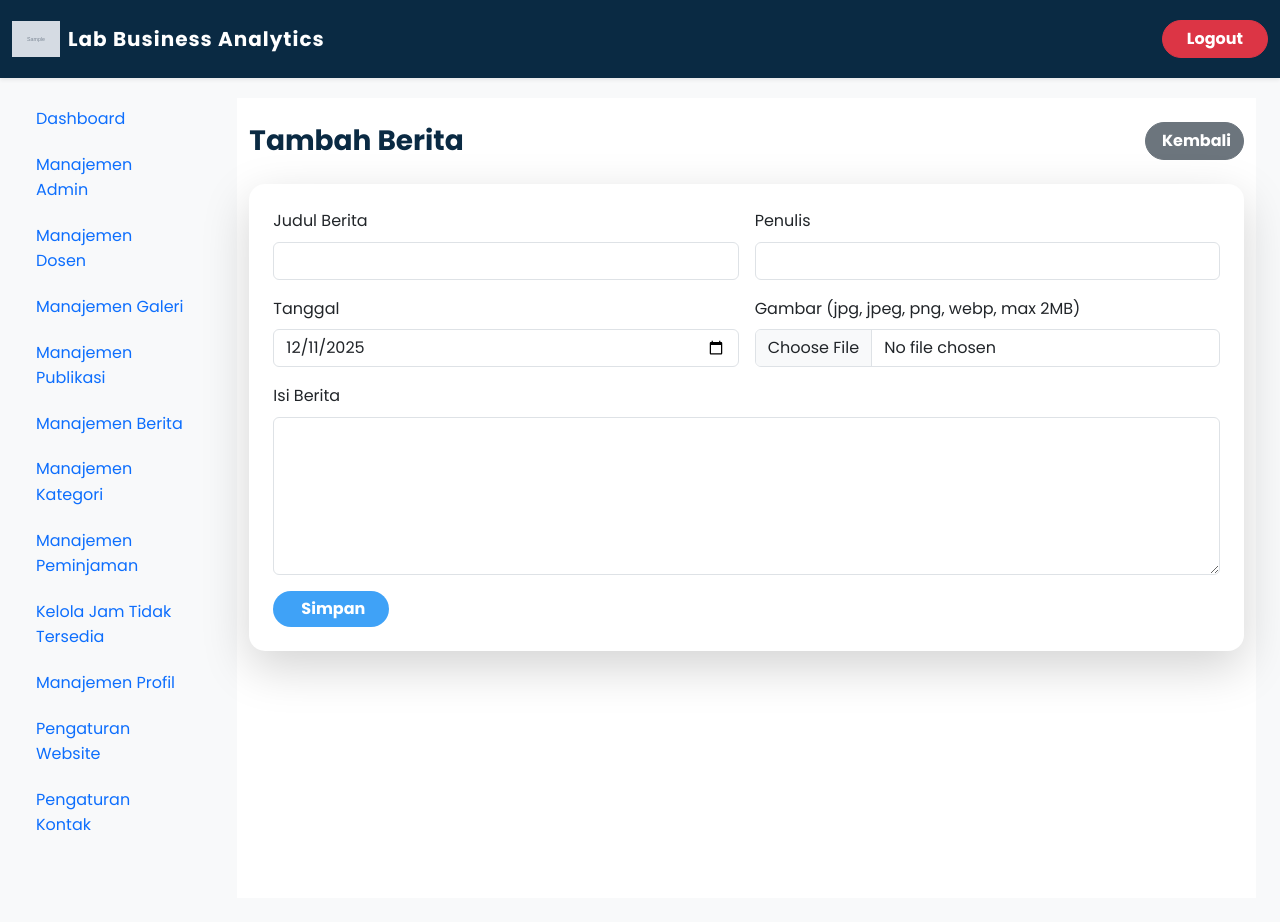
After one commit to baynobu/PBL-Lab-Business-Analytics, a PHP site: page /admin/berita/tambah.php in a window 1280 px wide. The commit adds this page. Run offline with PHP 8.4, Linux system fonts and the light colour scheme; the visitor is signed in with stand-in values (Sample User, id 1); tables that the repository leaves empty or names only in its code hold one stand-in row (values such as "Sample post"); grey boxes marked "Sample" are stand-in pictures; some libraries are stand-ins or nearby versions.

Commit message:
upd : fitur berita

```diff
--- /dev/null
+++ b/admin/berita/tambah.php
@@ -0,0 +1,91 @@
+<?php
+require_once "../../app/utils/session.php";
+checkAdminLogin();
+require_once "../../app/models/Berita.php";
+require_once "../../app/utils/log.php";
+
+$errors = [];
+if ($_SERVER['REQUEST_METHOD'] === 'POST') {
+    $judul = trim($_POST['judul'] ?? '');
+    $isi = trim($_POST['isi'] ?? '');
+    $penulis = trim($_POST['penulis'] ?? '');
+    $tanggal = trim($_POST['tanggal'] ?? date('Y-m-d'));
+    $gambar = $_FILES['gambar'] ?? null;
+
+    if ($judul === '') $errors[] = 'Judul wajib diisi.';
+    if ($isi === '') $errors[] = 'Isi berita wajib diisi.';
+    if ($penulis === '') $errors[] = 'Penulis wajib diisi.';
+
+    $gambarName = '';
+    if ($gambar && $gambar['tmp_name']) {
+        $allowed = ['jpg', 'jpeg', 'png', 'webp'];
+        $ext = strtolower(pathinfo($gambar['name'], PATHINFO_EXTENSION));
+        if (!in_array($ext, $allowed)) {
+            $errors[] = 'Format gambar harus jpg, jpeg, png, atau webp.';
+        } elseif ($gambar['size'] > 2 * 1024 * 1024) {
+            $errors[] = 'Ukuran gambar maksimal 2MB.';
+        } else {
+            $gambarName = uniqid('berita_') . '.' . $ext;
+            move_uploaded_file($gambar['tmp_name'], "../../public/uploads/berita/" . $gambarName);
+        }
+    }
+
+    if (!$errors) {
+        Berita::create([
+            'judul' => $judul,
+            'isi' => $isi,
+            'penulis' => $penulis,
+            'tanggal' => $tanggal,
+            'gambar' => $gambarName
+        ]);
+        logActivity("Menambah berita: $judul");
+        header("Location: manage.php");
+        exit;
+    }
+}
+include "../../views/layouts/header.php";
+?>
+<section class="py-4 min-vh-100 bg-white">
+    <div class="container">
+        <div class="d-flex flex-wrap align-items-center justify-content-between mb-4 gap-2">
+            <h3 class="fw-bold text-primary-custom mb-0">Tambah Berita</h3>
+            <a href="manage.php" class="btn btn-secondary rounded-pill fw-semibold"><i class="bi bi-arrow-left me-1"></i>Kembali</a>
+        </div>
+        <div class="card shadow-lg border-0 rounded-4">
+            <div class="card-body p-4">
+                <?php if ($errors): ?>
+                    <div class="alert alert-danger">
+                        <ul class="mb-0">
+                            <?php foreach ($errors as $e): ?><li><?= htmlspecialchars($e) ?></li><?php endforeach; ?>
+                        </ul>
+                    </div>
+                <?php endif; ?>
+                <form method="post" enctype="multipart/form-data" class="row g-3">
+                    <div class="col-md-6">
+                        <label class="form-label">Judul Berita</label>
+                        <input type="text" name="judul" class="form-control" required value="<?= htmlspecialchars($_POST['judul'] ?? '') ?>">
+                    </div>
+                    <div class="col-md-6">
+                        <label class="form-label">Penulis</label>
+                        <input type="text" name="penulis" class="form-control" required value="<?= htmlspecialchars($_POST['penulis'] ?? '') ?>">
+                    </div>
+                    <div class="col-md-6">
+                        <label class="form-label">Tanggal</label>
+                        <input type="date" name="tanggal" class="form-control" required value="<?= htmlspecialchars($_POST['tanggal'] ?? date('Y-m-d')) ?>">
+                    </div>
+                    <div class="col-md-6">
+                        <label class="form-label">Gambar (jpg, jpeg, png, webp, max 2MB)</label>
+                        <input type="file" name="gambar" accept="image/*" class="form-control">
+                    </div>
+                    <div class="col-12">
+                        <label class="form-label">Isi Berita</label>
+                        <textarea name="isi" class="form-control" rows="6" required><?= htmlspecialchars($_POST['isi'] ?? '') ?></textarea>
+                    </div>
+                    <div class="col-12">
+                        <button type="submit" class="btn btn-accent rounded-pill px-4 fw-semibold"><i class="bi bi-save me-1"></i>Simpan</button>
+                    </div>
+                </form>
+            </div>
+        </div>
+    </div>
+</section>
--- /dev/null
+++ b/app/models/Berita.php
@@ -0,0 +1,79 @@
+<?php
+require_once __DIR__ . '/../config/database.php';
+class Berita
+{
+    public static function all($limit = 6, $offset = 0, $search = '')
+    {
+        global $pdo;
+        $where = [];
+        $params = [];
+        if ($search) {
+            $where[] = "LOWER(judul) LIKE ? OR LOWER(isi) LIKE ?";
+            $params[] = '%' . strtolower($search) . '%';
+            $params[] = '%' . strtolower($search) . '%';
+        }
+        $sql = "SELECT * FROM berita";
+        if ($where) $sql .= " WHERE " . implode(' AND ', $where);
+        $sql .= " ORDER BY tanggal DESC, id DESC LIMIT ? OFFSET ?";
+        $params[] = $limit;
+        $params[] = $offset;
+        $stmt = $pdo->prepare($sql);
+        $stmt->execute($params);
+        return $stmt->fetchAll(PDO::FETCH_ASSOC);
+    }
+    public static function count($search = '')
+    {
+        global $pdo;
+        $where = [];
+        $params = [];
+        if ($search) {
+            $where[] = "LOWER(judul) LIKE ? OR LOWER(isi) LIKE ?";
+            $params[] = '%' . strtolower($search) . '%';
+            $params[] = '%' . strtolower($search) . '%';
+        }
+        $sql = "SELECT COUNT(*) FROM berita";
+        if ($where) $sql .= " WHERE " . implode(' AND ', $where);
+        $stmt = $pdo->prepare($sql);
+        $stmt->execute($params);
+        return $stmt->fetchColumn();
+    }
+    public static function find($id)
+    {
+        global $pdo;
+        $stmt = $pdo->prepare("SELECT * FROM berita WHERE id = ?");
+        $stmt->execute([$id]);
+        return $stmt->fetch(PDO::FETCH_ASSOC);
+    }
+    public static function create($data)
+    {
+        global $pdo;
+        $stmt = $pdo->prepare("INSERT INTO berita (judul, isi, gambar, tanggal, penulis) VALUES (?, ?, ?, ?, ?)");
+        $stmt->execute([
+            $data['judul'],
+            $data['isi'],
+            $data['gambar'],
+            $data['tanggal'],
+            $data['penulis']
+        ]);
+        return $pdo->lastInsertId();
+    }
+    public static function update($id, $data)
+    {
+        global $pdo;
+        $stmt = $pdo->prepare("UPDATE berita SET judul=?, isi=?, gambar=?, tanggal=?, penulis=?, updated_at=NOW() WHERE id=?");
+        $stmt->execute([
+            $data['judul'],
+            $data['isi'],
+            $data['gambar'],
+            $data['tanggal'],
+            $data['penulis'],
+            $id
+        ]);
+    }
+    public static function delete($id)
+    {
+        global $pdo;
+        $stmt = $pdo->prepare("DELETE FROM berita WHERE id=?");
+        $stmt->execute([$id]);
+    }
+}
--- a/views/layouts/footer.php
+++ b/views/layouts/footer.php
@@ -29,6 +29,9 @@ if (!$S) {
           <li><a href="#hero" class="text-white text-decoration-none"><i class="bi bi-house-door me-1"></i> Home</a></li>
           <li><a href="../public/galeri.php" class="text-white text-decoration-none"><i class="bi bi-images me-1"></i> Galeri</a></li>
           <li><a href="../public/dosen.php" class="text-white text-decoration-none"><i class="bi bi-person-badge me-1"></i> Dosen</a></li>
+          <li><a href="../public/publikasi.php" class="text-white text-decoration-none"><i class="bi bi-journal-text me-1"></i> Publikasi</a></li>
+          <li><a href="../public/berita.php" class="text-white text-decoration-none"><i class="bi bi-newspaper me-1"></i> Berita</a></li>
+          <li><a href="../public/peminjaman.php" class="text-white text-decoration-none"><i class="bi bi-calendar-check me-1"></i> Peminjaman</a></li>
           <li><a href="#kontak" class="text-white text-decoration-none"><i class="bi bi-envelope me-1"></i> Kontak</a></li>
         </ul>
       </div>
--- a/views/layouts/header.php
+++ b/views/layouts/header.php
@@ -97,6 +97,7 @@ $adminMenus = [
   ['label' => 'Manajemen Dosen', 'file' => 'dosen/manage.php', 'icon' => 'bi-people'],
   ['label' => 'Manajemen Galeri', 'file' => 'galeri/manage.php', 'icon' => 'bi-images'],
   ['label' => 'Manajemen Publikasi', 'file' => 'publikasi/manage.php', 'icon' => 'bi-journal-text'],
+  ['label' => 'Manajemen Berita', 'file' => 'berita/manage.php', 'icon' => 'bi-newspaper'],
   ['label' => 'Manajemen Kategori', 'file' => 'kategori/manage.php', 'icon' => 'bi-tags'],
   ['label' => 'Manajemen Peminjaman', 'file' => 'peminjaman/manage.php', 'icon' => 'bi-calendar-check'],
   ['label' => 'Kelola Jam Tidak Tersedia', 'file' => 'kelola_jam/jam-tidak-tersedia.php', 'icon' => 'bi-clock-history'],
```
Also changed, not shown: admin/berita/edit.php (added, +103 -0 lines), admin/berita/hapus.php (added, +14 -0 lines), admin/berita/manage.php (added, +51 -0 lines), public/berita.php (added, +62 -0 lines), public/berita_detail.php (added, +39 -0 lines), public/index.php (+35 -0 lines), README.md.
